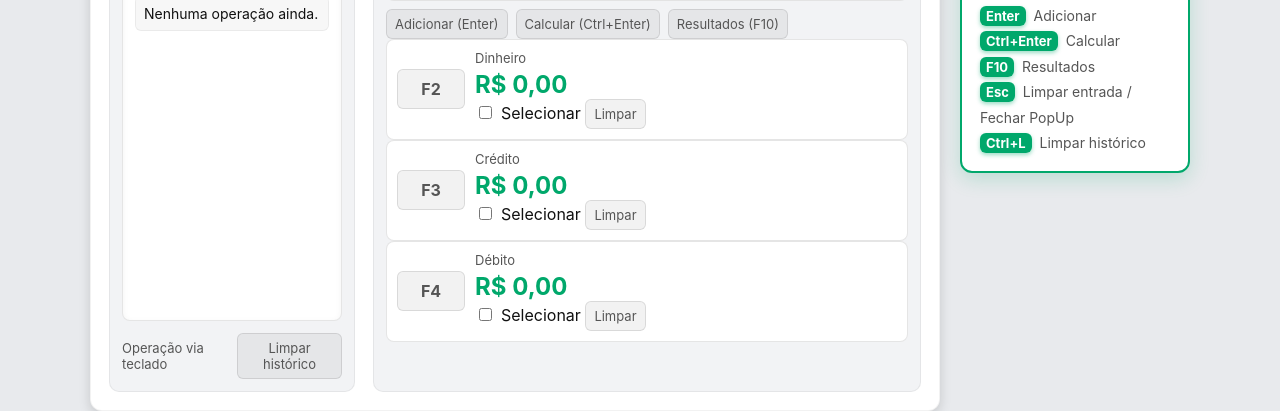
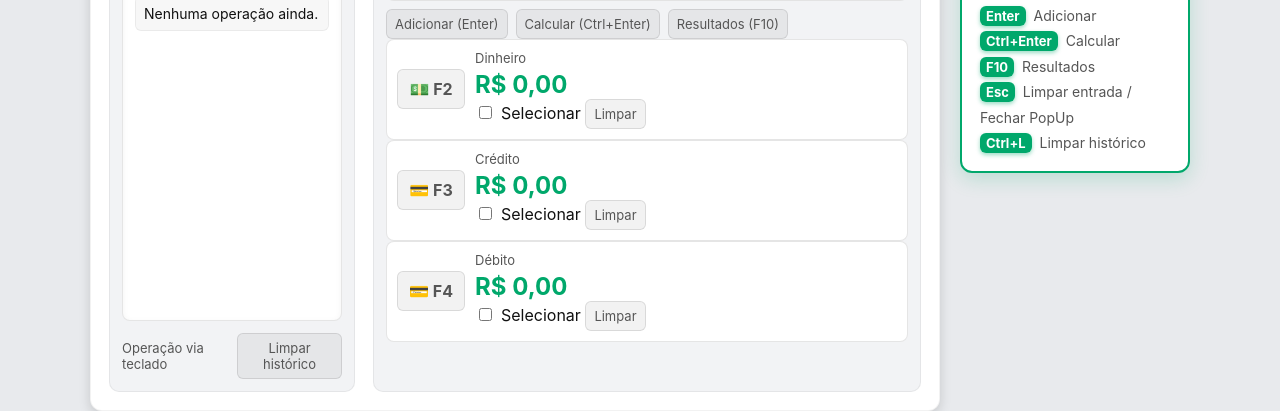
Before and after one commit to Lucascoelhu/CalcMega.html, a plain HTML site: page index.html in a window 1280 px wide. Shown: the part 278-689 px from the top of the page. Drawn offline with Linux system fonts and the light colour scheme.

Commit message:
Update index.html

```diff
--- a/index.html
+++ b/index.html
@@ -108,7 +108,7 @@
       </div>
 
       <div class="acc">
-        <div><div class="key-btn" id="btnF2">F2</div></div>
+        <div><div class="key-btn" id="btnF2">💵 F2</div></div>
         <div class="info">
           <div class="tag">Dinheiro</div><div class="amount" id="amtDin">R$ 0,00</div>
           <div class="controls">
@@ -119,7 +119,7 @@
       </div>
 
       <div class="acc">
-        <div><div class="key-btn" id="btnF3">F3</div></div>
+        <div><div class="key-btn" id="btnF3">💳 F3</div></div>
         <div class="info">
           <div class="tag">Crédito</div><div class="amount" id="amtCred">R$ 0,00</div>
           <div class="controls">
@@ -130,7 +130,7 @@
       </div>
 
       <div class="acc">
-        <div><div class="key-btn" id="btnF4">F4</div></div>
+        <div><div class="key-btn" id="btnF4">💳 F4</div></div>
         <div class="info">
           <div class="tag">Débito</div><div class="amount" id="amtDeb">R$ 0,00</div>
           <div class="controls">
```
